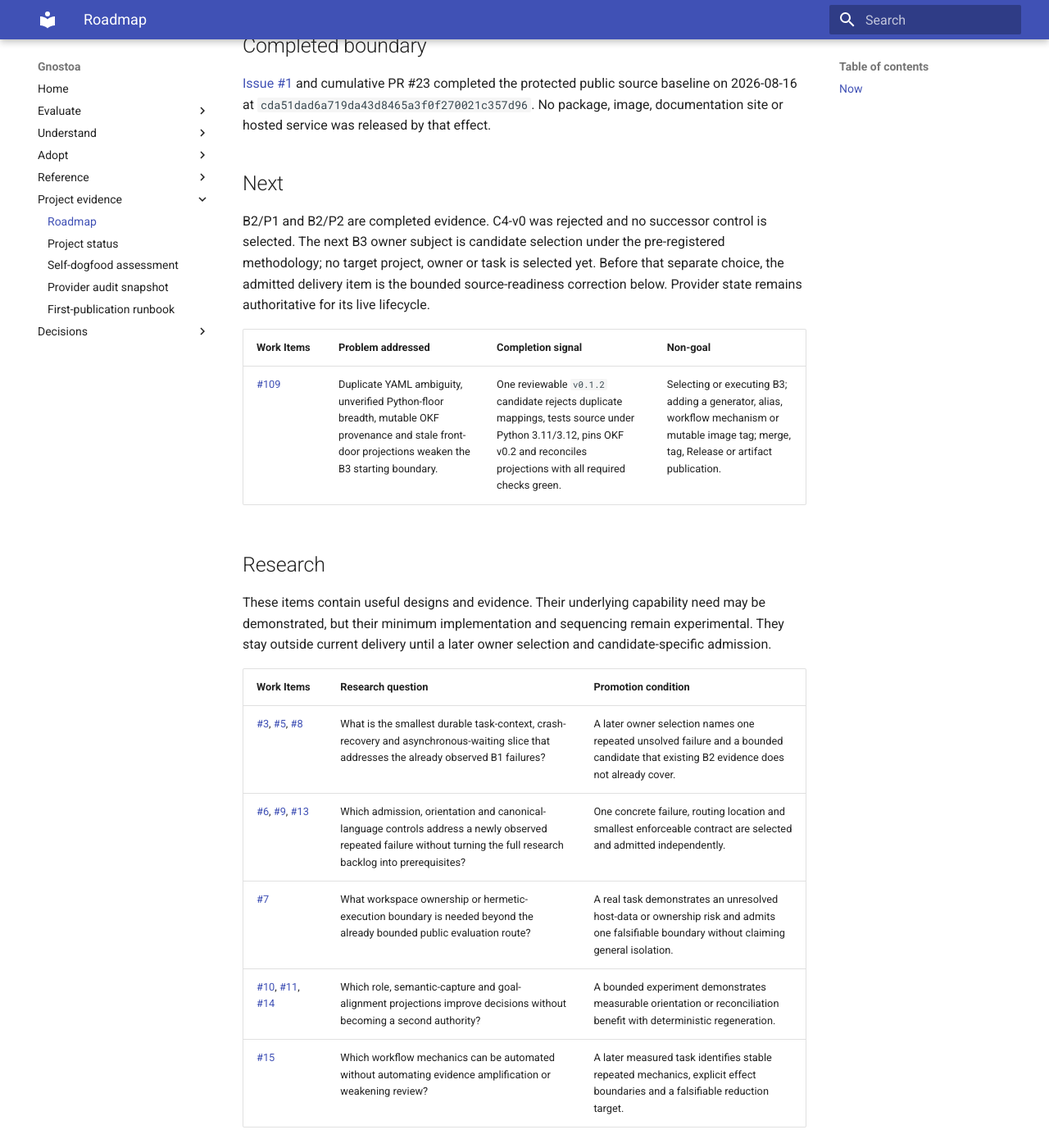
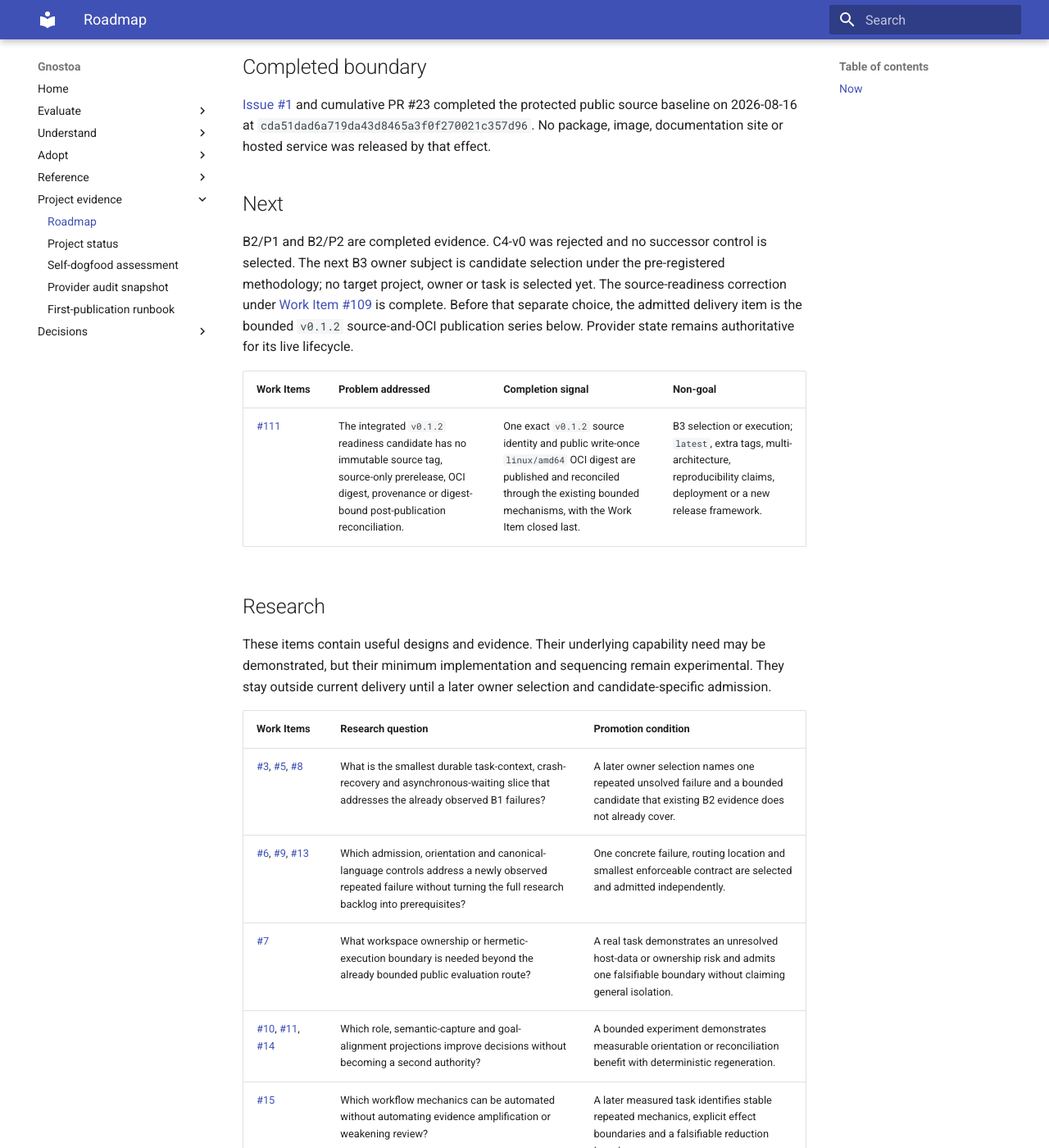
Before and after one commit to ktogias/gnostoa, an MkDocs documentation site: the page built from docs/roadmap.md, in a window 1280 px wide and 1400 px high, scrolled down 4734 px. Shown: the whole window at 82% size. Built offline with MkDocs 1.6.1 and Material for MkDocs 9.7.7, drawn with Linux system fonts in a browser that asks for light colours; some of the changed text lies outside the part shown.

Commit message:
Select the v0.1.2 source and OCI publication series
Refs #111

```diff
--- a/docs/roadmap.md
+++ b/docs/roadmap.md
@@ -13,11 +13,13 @@ dependency.
 The first real
 [B3 independent-adoption methodology](../knowledge/assessments/b3-independent-adoption-experiment-design.md)
 is pre-registered. B3 has not begun, and candidate selection remains
-its next owner subject. Separately,
+its next owner subject after the publication sequence below. The
 [Decision 0043](../knowledge/decisions/0043-prepare-a-bounded-v0-1-2-b3-readiness-candidate.md)
-admits one bounded source-hardening candidate under
-[Work Item #109](https://github.com/ktogias/gnostoa/issues/109); it selects no B3
-project or release effect, and its live lifecycle remains provider-authoritative.
+readiness candidate is integrated. Separately,
+[Decision 0044](../knowledge/decisions/0044-select-the-v0-1-2-source-and-oci-publication-series.md)
+admits its bounded source-and-OCI publication series under
+[Work Item #111](https://github.com/ktogias/gnostoa/issues/111); it selects no B3
+project, and its live lifecycle remains provider-authoritative.
 
 ## Now
 
@@ -268,13 +270,15 @@ site or hosted service was released by that effect.
 B2/P1 and B2/P2 are completed evidence. C4-v0 was rejected and no successor
 control is selected. The next B3 owner subject is candidate selection under the
 pre-registered methodology; no target project, owner or task is selected yet.
+The source-readiness correction under
+[Work Item #109](https://github.com/ktogias/gnostoa/issues/109) is complete.
 Before that separate choice, the admitted delivery item is the bounded
-source-readiness correction below. Provider state remains authoritative for its
-live lifecycle.
+`v0.1.2` source-and-OCI publication series below. Provider state remains
+authoritative for its live lifecycle.
 
 | Work Items | Problem addressed | Completion signal | Non-goal |
 |---|---|---|---|
-| [#109](https://github.com/ktogias/gnostoa/issues/109) | Duplicate YAML ambiguity, unverified Python-floor breadth, mutable OKF provenance and stale front-door projections weaken the B3 starting boundary. | One reviewable `v0.1.2` candidate rejects duplicate mappings, tests source under Python 3.11/3.12, pins OKF v0.2 and reconciles projections with all required checks green. | Selecting or executing B3; adding a generator, alias, workflow mechanism or mutable image tag; merge, tag, Release or artifact publication. |
+| [#111](https://github.com/ktogias/gnostoa/issues/111) | The integrated `v0.1.2` readiness candidate has no immutable source tag, source-only prerelease, OCI digest, provenance or digest-bound post-publication reconciliation. | One exact `v0.1.2` source identity and public write-once `linux/amd64` OCI digest are published and reconciled through the existing bounded mechanisms, with the Work Item closed last. | B3 selection or execution; `latest`, extra tags, multi-architecture, reproducibility claims, deployment or a new release framework. |
 
 ## Research
 
@@ -300,8 +304,9 @@ active publication prerequisite. The capability direction remains planned by
 Issue #24 is the completed B2 evidence base, and [Issue #33](https://github.com/ktogias/gnostoa/issues/33)
 is the completed C4-v0 experiment whose control was rejected. B3 methodology is
 pre-registered but B3 has not begun; its next owner subject is candidate
-selection. Work Item #109 is a separate readiness correction and does not select
-or execute that candidate-specific experiment.
+selection. The readiness correction under Work Item #109 is complete; Work Item
+#111 separately governs the `v0.1.2` publication sequence and does not select or
+execute that candidate-specific experiment.
 
 The work in PR #4 is retained here as an exact research input for #3. It is not
 discarded, accepted or part of the first-publication baseline while its review
```
Also changed, not shown: knowledge/decisions/0044-select-the-v0-1-2-source-and-oci-publication-series.md (added, +179 -0 lines), knowledge/index.md (+1 -0 lines), 2 other files.
